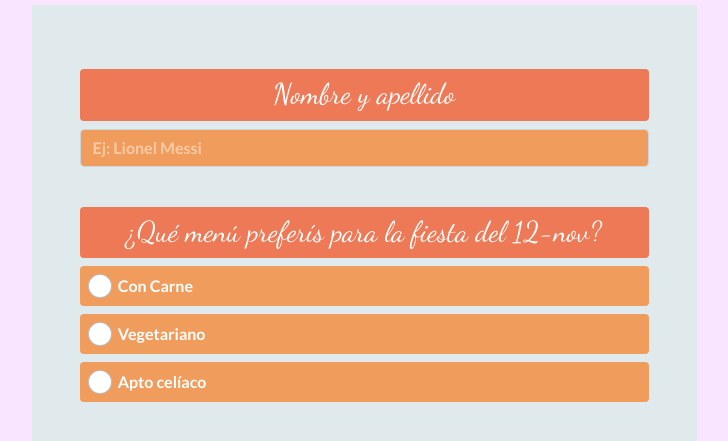
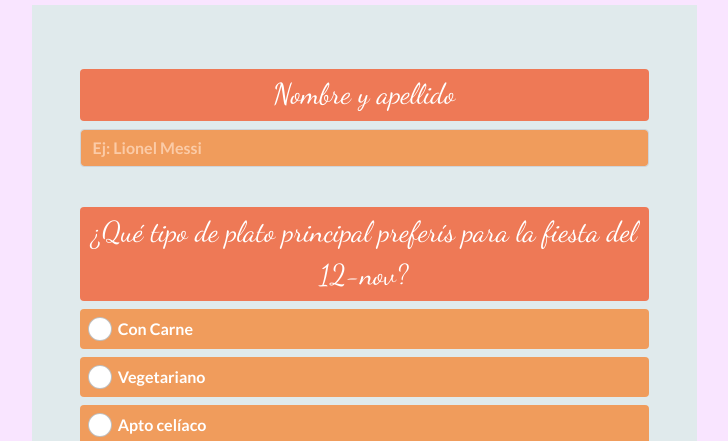
Before and after one commit to CharlyCimino/encuesta-boda, a website: page public/index.html in a window 1280 px wide. Shown: the part 287-728 px from the top of the page, without its empty margins (276-1004 px from the left). Drawn offline with nearby package versions, Linux system fonts and the light colour scheme; a web font is replaced by a local one.

Commit message:
Plato principal

```diff
--- a/public/index.html
+++ b/public/index.html
@@ -60,7 +60,7 @@
             <div class="mb-2 py-3">
               <div class="bg-naranja-fuerte rounded p-1 text-center">
                 <label for="inputNombre" class="dancing form-label"
-                  >¿Qué menú preferís para la fiesta del 12-nov?</label
+                  >¿Qué tipo de plato principal preferís para la fiesta del 12-nov?</label
                 >
               </div>
               <div class="form-check bg-naranja mt-2 p-2 rounded">
```
